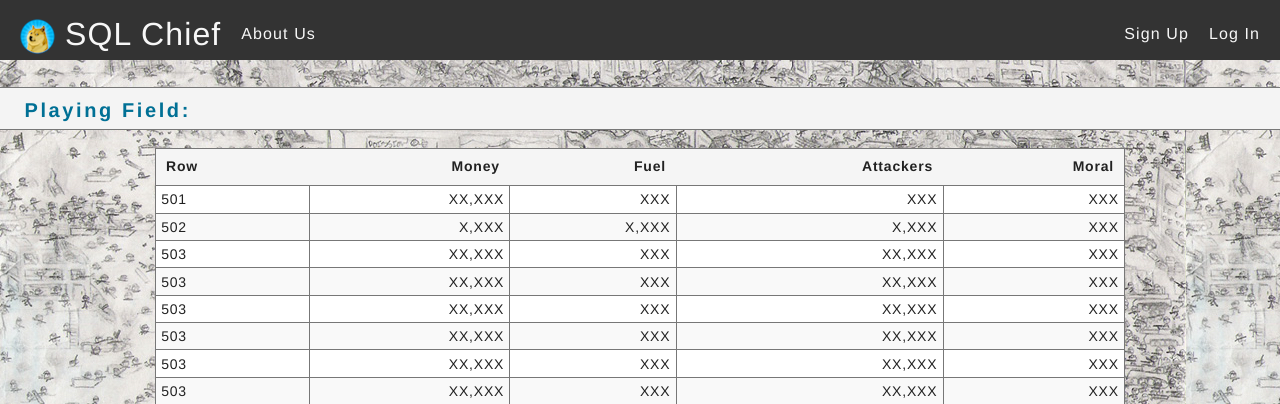
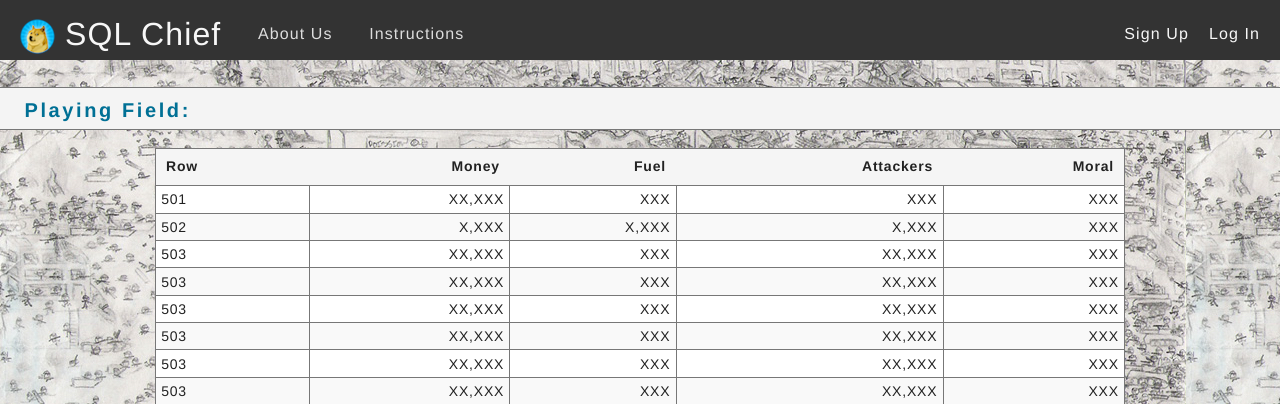
Before and after one commit to candyapplecorn/node-mysql-game, a PHP site: page / in a window 1280 px wide. Shown: the top 404 px of the page. Run offline with PHP 8.4, Linux system fonts and the light colour scheme; some libraries are stand-ins or nearby versions.

Commit message:
add instructions link, fix spacing

```diff
--- a/index.html
+++ b/index.html
@@ -27,7 +27,8 @@ Contact me at 'candyapplecorn@gmail.com' if you would like to use this,
     <h1 class="left"><a href="#"><img src="pub/img/MultiDoge.png">&nbsp;SQL Chief</a></h1>
     <a class="right" id="login" href="#">Log In</a>
     <a  class="right" id="signup" href="#">Sign Up</a>
-    <a  class="left" href="#" class="donate">About Us</a>
+    <a  class="left" href="#" class="donate">&nbsp;&nbsp;&nbsp;About Us</a>
+    <a  class="left" href="#" class="donate">&nbsp;&nbsp;&nbsp;Instructions</a>
   </nav>
   <nav id="login-box" class="top-bar secondary login" data-topbar="" role="navigation">
     <div class="row full">
--- a/pub/css/style.css
+++ b/pub/css/style.css
@@ -30,7 +30,9 @@ ul li a.donate{
 	padding: 10px;
 	font-weight: 100;
 }
-
+.navbar a.left{
+	color:#ddd;
+}
 
 nav.top-bar.sign-up{
 	background-color: #292929;
```
